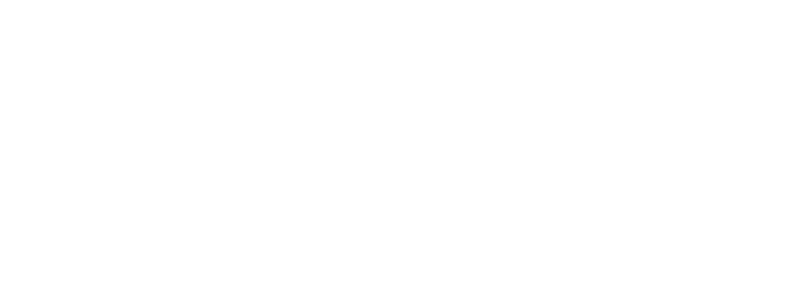
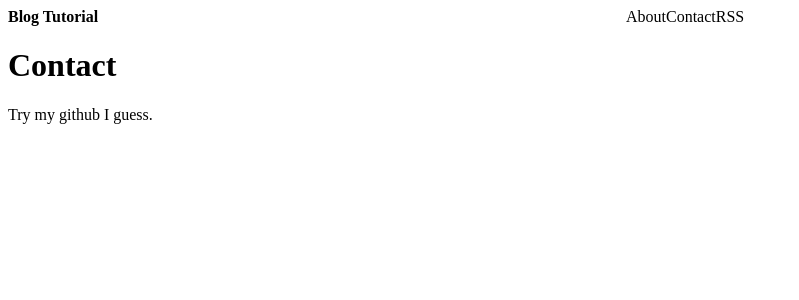
Before and after one commit to stilt0n/svelte-blog-project, a SvelteKit app: page /contact in a window 1280 px wide. Before the commit this address had no page. Shown: the top 300 px of the page, without its empty margins (0-799 px from the left). Built offline with nearby package versions, Linux system fonts and the light colour scheme.

Commit message:
feat: add about and contact pages

```diff
--- /dev/null
+++ b/src/routes/about/+page.svelte
@@ -0,0 +1,2 @@
+<h1>About</h1>
+<p>This is a SvelteKit blog.</p>
--- /dev/null
+++ b/src/routes/contact/+page.svelte
@@ -0,0 +1,2 @@
+<h1>Contact</h1>
+<p>Try my github I guess.</p>
```
